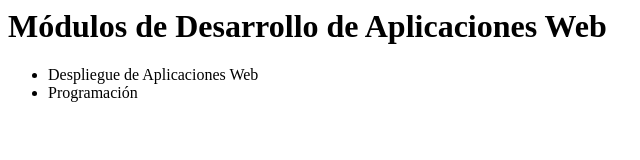
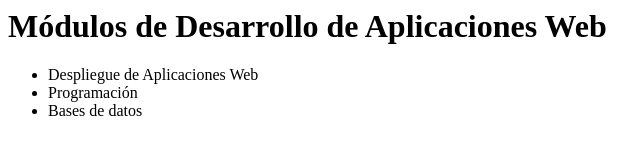
Before and after one commit to heectoor7/actividad3, a plain HTML site: page index.html in a window 1280 px wide. Shown: the full height of the page, 0-640 px from the left. Drawn offline with Linux system fonts and the light colour scheme.

Commit message:
Agrego bases de datos

```diff
--- a/index.html
+++ b/index.html
@@ -2,4 +2,5 @@
 <ul>
     <li>Despliegue de Aplicaciones Web</li>
     <li>Programación</li>
+    <li>Bases de datos</li>
 </ul>
```
